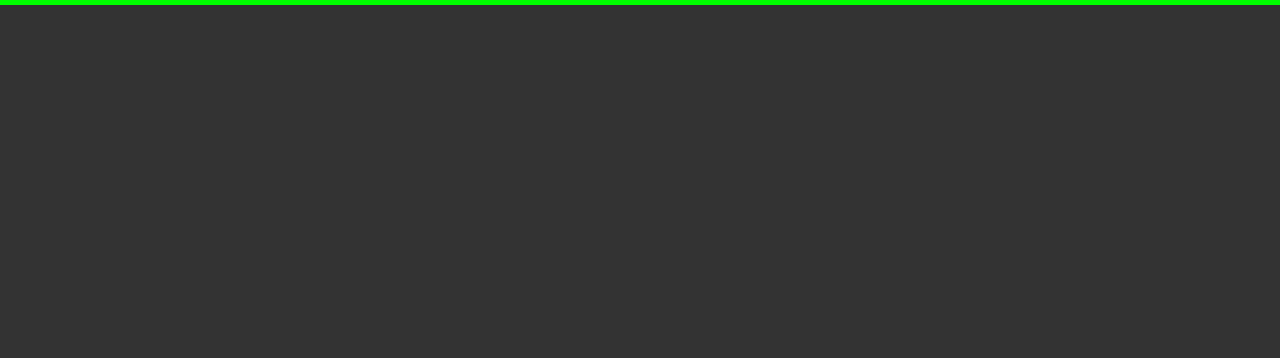
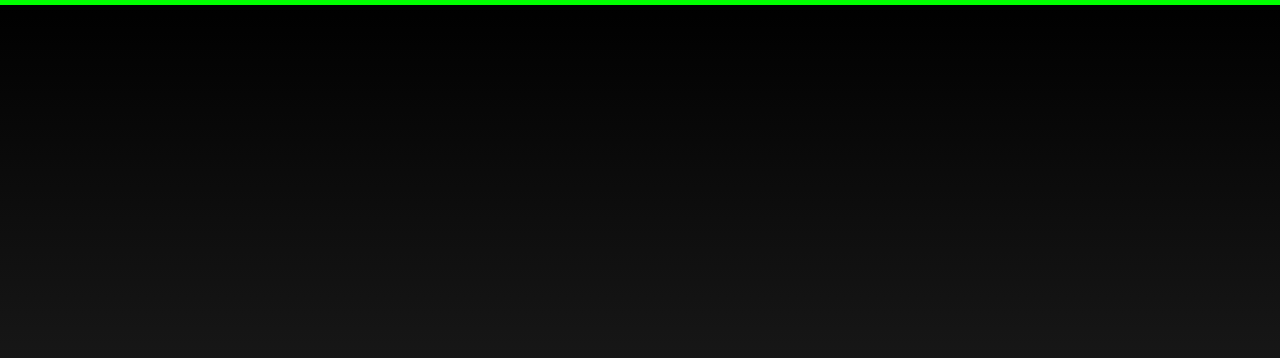
Before and after one commit to fernandoromeroalves/projeto-quiz, a plain HTML site: page index.html in a window 1280 px wide. Shown: the top 358 px of the page. Drawn offline with Linux system fonts and the light colour scheme.

Commit message:
Update style.css

```diff
--- a/style.css
+++ b/style.css
@@ -10,7 +10,7 @@ body {
     justify-content: center;
     align-items: center;
     flex-direction: column;
-    background-color: #333;
+    background-image: linear-gradient(to top, #333,#000);
     font-family: Arial, Helvetica, sans-serif;
 }
 
```
